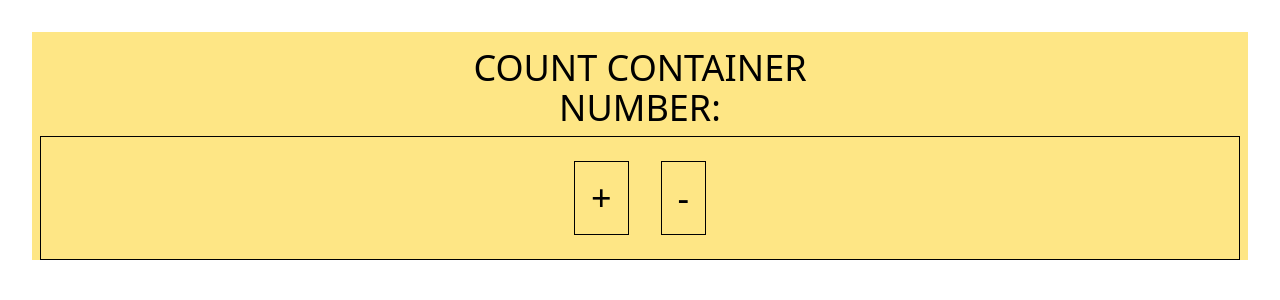
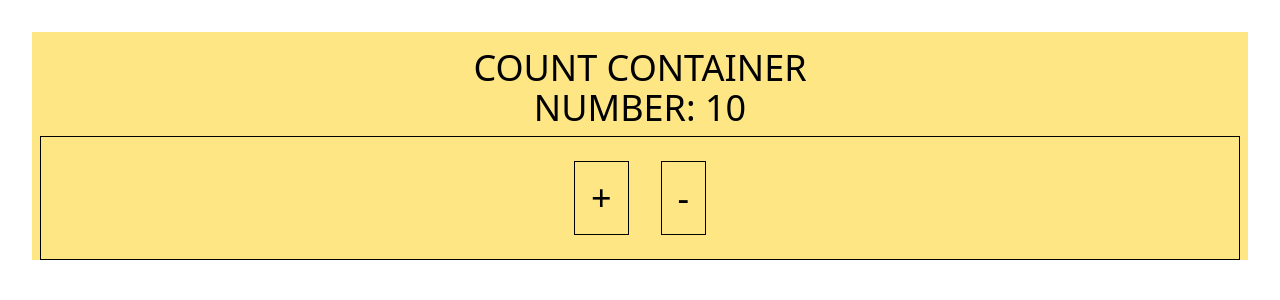
Before and after one commit to Friedchickenman/t2, a React (Vite) app: page / in a window 1280 px wide. Shown: the top 300 px of the page. Built offline with nearby package versions, Linux system fonts and the light colour scheme.

Commit message:
10/01 Second Commit

```diff
--- a/src/components/countContainer.tsx
+++ b/src/components/countContainer.tsx
@@ -6,14 +6,20 @@ function CountContainer() {
 
     const [count, setCount] = useState<Count>({num:10})
 
+    const change = (amount: number) : void => {
+        count.num += amount
+
+        setCount({...count})
+    }
+
     const p1: Person = {first:'길동', last:'홍'}
 
     return (
         <div className={'bg-amber-200 h-1/3 text-center pt-4 text text-4xl bold'}>
             COUNT CONTAINER
 
-            <CountDisplay count={count} person={p1}></CountDisplay>
-            <CountButtons></CountButtons>
+            <CountDisplay count={count} ></CountDisplay>
+            <CountButtons change={{change}}></CountButtons>
         </div>
     );
 }
--- a/src/components/countDisplay.tsx
+++ b/src/components/countDisplay.tsx
@@ -3,13 +3,13 @@ interface CountDisplayProps {
     count: Count
 }
 
-function CountDisplay({count}: {count:CountDisplayProps}) {
+function CountDisplay({count, }: CountDisplayProps) {
 
-    console.log(count)
+    console.log(count, )
 
     return (
         <div className={'text-4xl'}>
-            NUMBER:
+            NUMBER: {count.num}
         </div>
     );
 }
```
Also changed, not shown: src/components/countButtons.tsx (+8 -1 lines).
